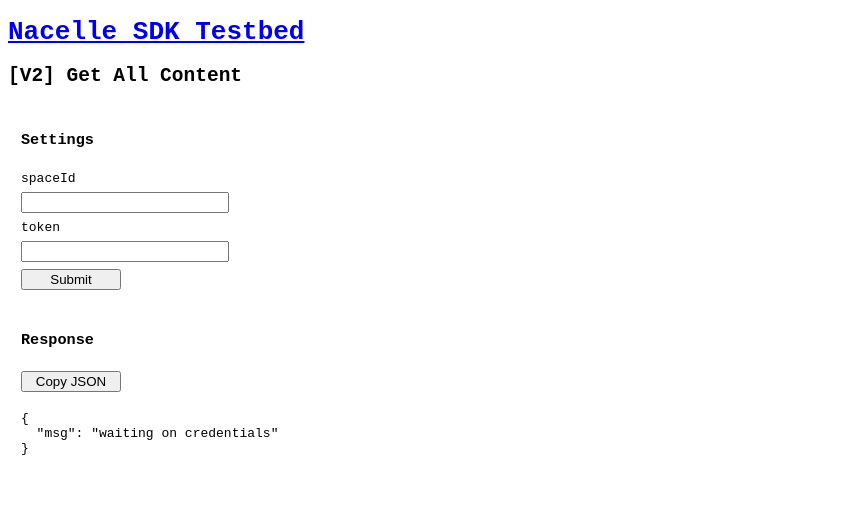
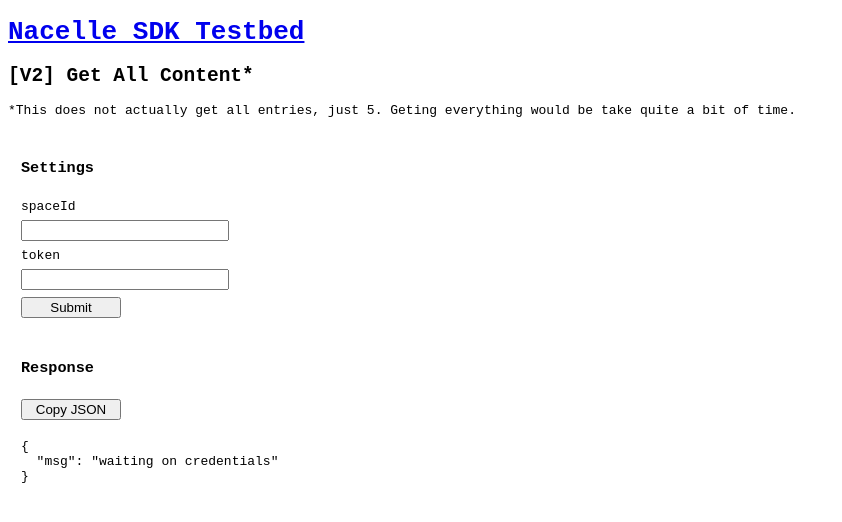
Before and after one commit to ngafar/nacelle-sdk-testbed, a React (Create React App) app: page /v2/all-content in a window 1280 px wide. Shown: the top 522 px of the page, without its empty margins (0-842 px from the left). Built offline with nearby package versions, Linux system fonts and the light colour scheme.

Commit message:
added note attr to Layout

```diff
--- a/src/components/Layout.js
+++ b/src/components/Layout.js
@@ -13,6 +13,9 @@
   return (
     <>
       <h2>{props.title}</h2>
+
+      {props.note ? <p>{props.note}</p> : <p></p>}
+
       <section>
         <h3>Settings</h3>
         <label htmlFor="spaceId">spaceId</label>
@@ -74,7 +77,7 @@
 
         <button
           onClick={() =>
-            props.requestFunc(spaceId, token, handle).then((resp) => {
+            props.requestFunc(spaceId, token, handle, nacelleEntryId).then((resp) => {
               setJsonResponse(resp);
             })
           }
--- a/src/pages/v2/AllContent.js
+++ b/src/pages/v2/AllContent.js
@@ -17,7 +17,8 @@
   return (
     <>
       <Layout
-        title="[V2] Get All Content"
+        title="[V2] Get All Content*"
+        note="*This does not actually get all entries, just 5. Geting everything would be take quite a bit of time."
         requestFunc={getContent}
         ignore={["handle", "nacelleEntryId"]}
       ></Layout>
--- a/src/pages/v2/ProductByHandle.js
+++ b/src/pages/v2/ProductByHandle.js
@@ -2,7 +2,7 @@
 import Layout from "../../components/Layout";
 
 function ContentByHandle() {
-  async function getContent(spaceId, token, handle) {
+  async function getContent(spaceId, token, handle, nacelleEntryId) {
     const client = Storefront({
       storefrontEndpoint: `https://storefront.api.nacelle.com/graphql/v1/spaces/${spaceId}`,
       token: token,
```
